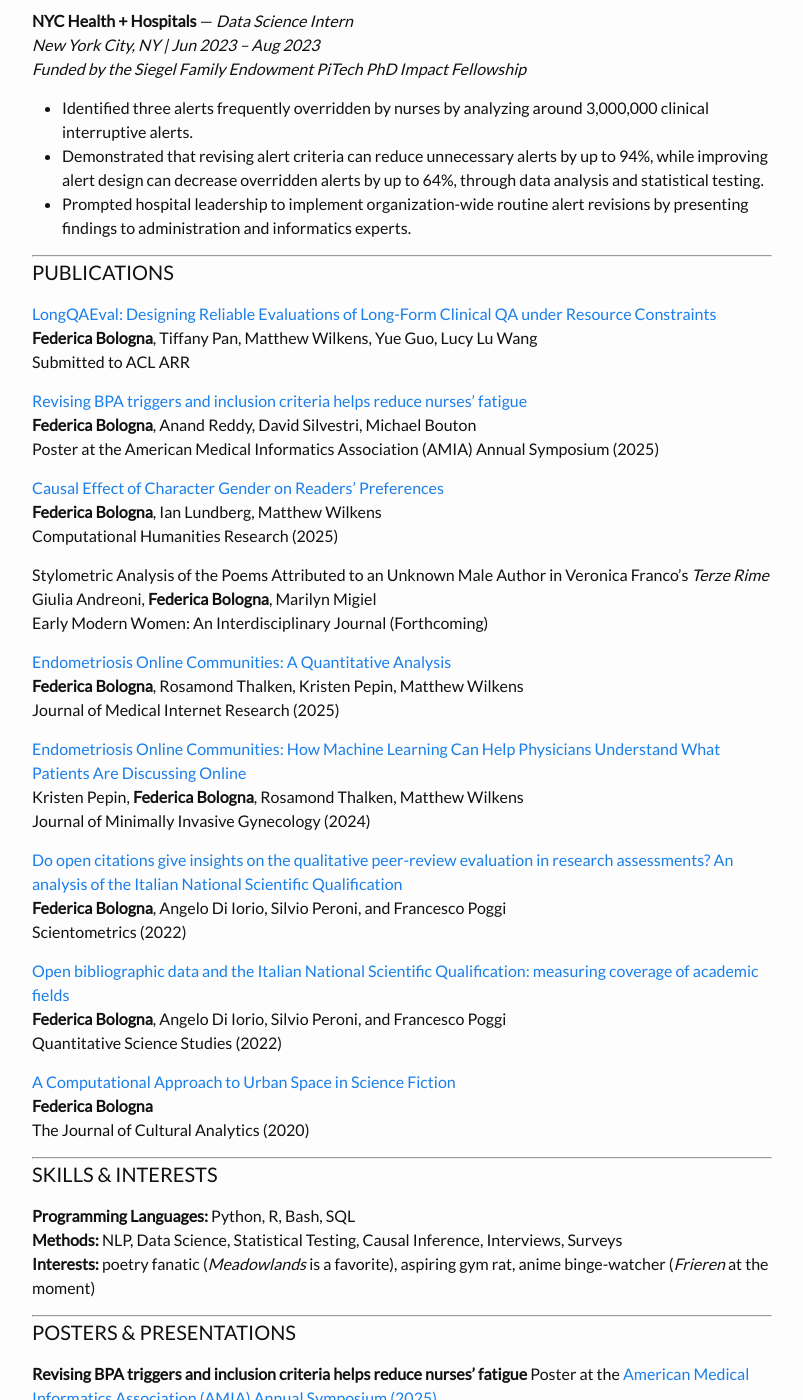
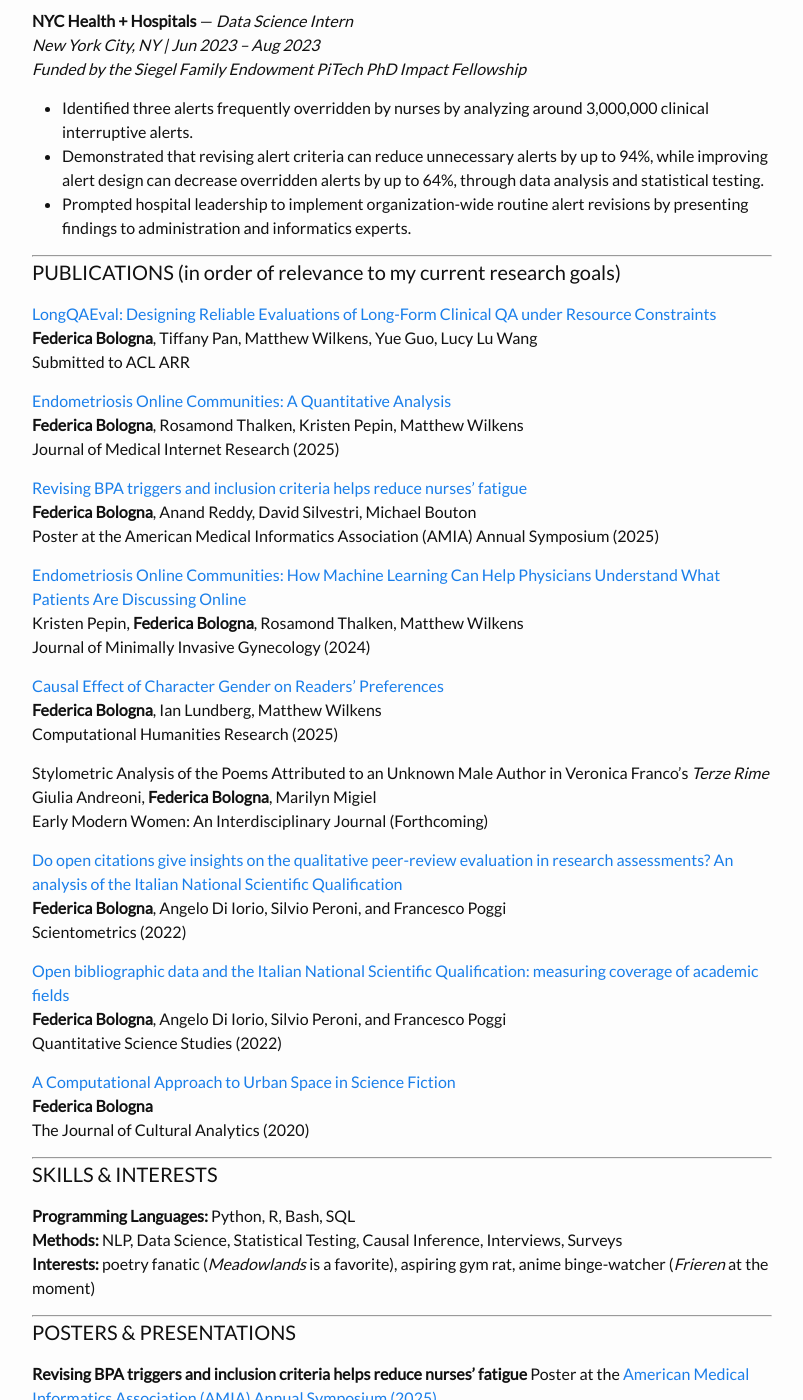
Before and after one commit to federicabologna/federicabologna.github.io, a Jekyll site: the page built from resume.markdown, in a window 1280 px wide and 1400 px high, scrolled down 1114 px. Shown: the whole window, without its empty margins (238-1041 px from the left). Built offline with Jekyll 4.4.1, drawn with Linux system fonts in a browser that asks for light colours.

Commit message:
change order of publications

```diff
--- a/resume.markdown
+++ b/resume.markdown
@@ -47,31 +47,31 @@ permalink: /resume/
 
 ---
 
-#### PUBLICATIONS
+#### PUBLICATIONS  (in order of relevance to my current research goals)
 
 [LongQAEval: Designing Reliable Evaluations of Long-Form Clinical QA under Resource Constraints](https://arxiv.org/abs/2510.10415) <br/>
 **Federica Bologna**, Tiffany Pan, Matthew Wilkens, Yue Guo, Lucy Lu Wang <br/>
 Submitted to ACL ARR <br/>
 
+[Endometriosis Online Communities: A Quantitative Analysis](https://doi.org/10.2196/57987) <br/>
+**Federica Bologna**, Rosamond Thalken, Kristen Pepin, Matthew Wilkens <br/>
+Journal of Medical Internet Research (2025) <br/>
+
 [Revising BPA triggers and inclusion criteria helps reduce nurses’ fatigue]()<br/>
 **Federica Bologna**, Anand Reddy, David Silvestri, Michael Bouton <br/>
 Poster at the American Medical Informatics Association (AMIA) Annual Symposium (2025) <br/>
 
-[Causal Effect of Character Gender on Readers' Preferences](https://doi.org/10.63744/hEF2pUnudmPh) <br/>
+[Endometriosis Online Communities: How Machine Learning Can Help Physicians Understand What Patients Are Discussing Online](https://doi.org/10.1016/j.jmig.2024.08.001) <br/>
+Kristen Pepin, **Federica Bologna**, Rosamond Thalken, Matthew Wilkens <br/>
+Journal of Minimally Invasive Gynecology (2024) <br/>
+
+[Causal Effect of Character Gender on Readers' Preferences](https://anthology.ach.org/volumes/vol0003/causal-effect-of-character-gender-on-readers/) <br/>
 **Federica Bologna**, Ian Lundberg, Matthew Wilkens <br/>
 Computational Humanities Research (2025) <br/>
 
 Stylometric Analysis of the Poems Attributed to an Unknown Male Author in Veronica Franco’s _Terze Rime_ <br/>
 Giulia Andreoni, **Federica Bologna**, Marilyn Migiel  <br/>
 Early Modern Women: An Interdisciplinary Journal (Forthcoming) <br/>
-
-[Endometriosis Online Communities: A Quantitative Analysis](https://doi.org/10.2196/57987) <br/>
-**Federica Bologna**, Rosamond Thalken, Kristen Pepin, Matthew Wilkens <br/>
-Journal of Medical Internet Research (2025) <br/>
-
-[Endometriosis Online Communities: How Machine Learning Can Help Physicians Understand What Patients Are Discussing Online](https://doi.org/10.1016/j.jmig.2024.08.001) <br/>
-Kristen Pepin, **Federica Bologna**, Rosamond Thalken, Matthew Wilkens <br/>
-Journal of Minimally Invasive Gynecology (2024) <br/>
 
 [Do open citations give insights on the qualitative peer-review evaluation in research assessments? An analysis of the Italian National Scientific Qualification](https://doi.org/10.1007/s11192-022-04581-6){:target="_blank"}  <br/>
 **Federica Bologna**, Angelo Di Iorio, Silvio Peroni, and Francesco Poggi  <br/>
```
Also changed, not shown: publications.markdown (+4 -4 lines).
